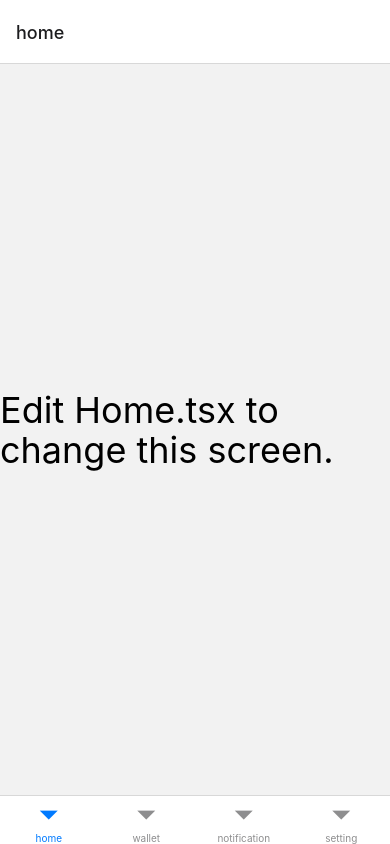
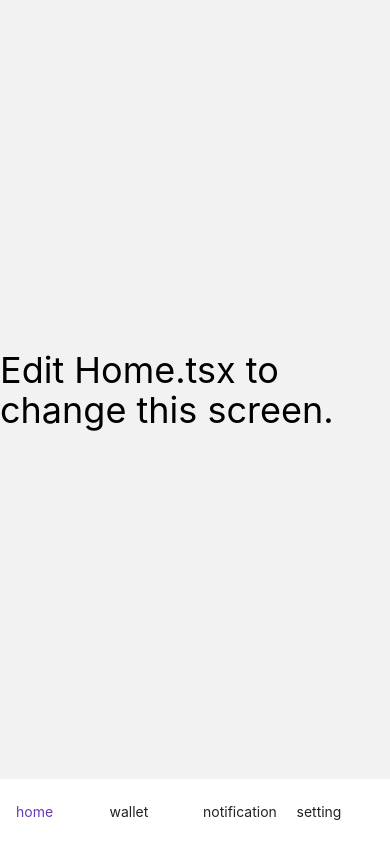
Before and after one commit to j-rayhan/tw-e-commerce, a React Native app: screen / in a window 390 px wide. Built offline with nearby package versions, Linux system fonts and the light colour scheme.

Commit message:
Custom Tab Bar

```diff
--- a/src/navigation/BottomTabNavigator.tsx
+++ b/src/navigation/BottomTabNavigator.tsx
@@ -1,5 +1,7 @@
 import {createBottomTabNavigator} from '@react-navigation/bottom-tabs';
+import type {BottomTabBarProps} from '@react-navigation/bottom-tabs';
 import * as React from 'react';
+import {Text, TouchableOpacity, View} from 'react-native';
 import {SCREEN} from '../constants/constant';
 import {Home, Notification, Setting, Wallet} from '../screens/bottom_tab';
 
@@ -10,11 +12,63 @@ export type BottomStackParamList = {
   [SCREEN.SETTING]: undefined;
 };
 
+function CustomTabBar({state, descriptors, navigation}: BottomTabBarProps) {
+  return (
+    <View className="flex-row items-center p-2 py-4">
+      {state.routes.map((route, index) => {
+        const {options} = descriptors[route.key];
+        const label =
+          options.tabBarLabel !== undefined
+            ? options.tabBarLabel
+            : options.title !== undefined
+            ? options.title
+            : route.name;
+
+        const isFocused = state.index === index;
+
+        const onPress = () => {
+          const event = navigation.emit({
+            type: 'tabPress',
+            target: route.key,
+            canPreventDefault: true,
+          });
+
+          if (!isFocused && !event.defaultPrevented) {
+            navigation.navigate(route.name);
+          }
+        };
+
+        const onLongPress = () => {
+          navigation.emit({
+            type: 'tabLongPress',
+            target: route.key,
+          });
+        };
+
+        return (
+          <TouchableOpacity
+            className="p-2"
+            accessibilityRole="button"
+            accessibilityState={isFocused ? {selected: true} : {}}
+            accessibilityLabel={options.tabBarAccessibilityLabel}
+            testID={options.tabBarTestID}
+            onPress={onPress}
+            onLongPress={onLongPress}
+            style={{flex: 1}}>
+            <Text style={{color: isFocused ? '#673ab7' : '#222'}}>{label}</Text>
+          </TouchableOpacity>
+        );
+      })}
+    </View>
+  );
+}
 const Tab = createBottomTabNavigator<BottomStackParamList>();
 
 function BottomTabNavigator() {
   return (
-    <Tab.Navigator>
+    <Tab.Navigator
+      screenOptions={{headerShown: false}}
+      tabBar={props => <CustomTabBar {...props} />}>
       <Tab.Screen name={SCREEN.HOME} component={Home} />
       <Tab.Screen name={SCREEN.WALLET} component={Wallet} />
       <Tab.Screen name={SCREEN.NOTIFICATION} component={Notification} />
```
